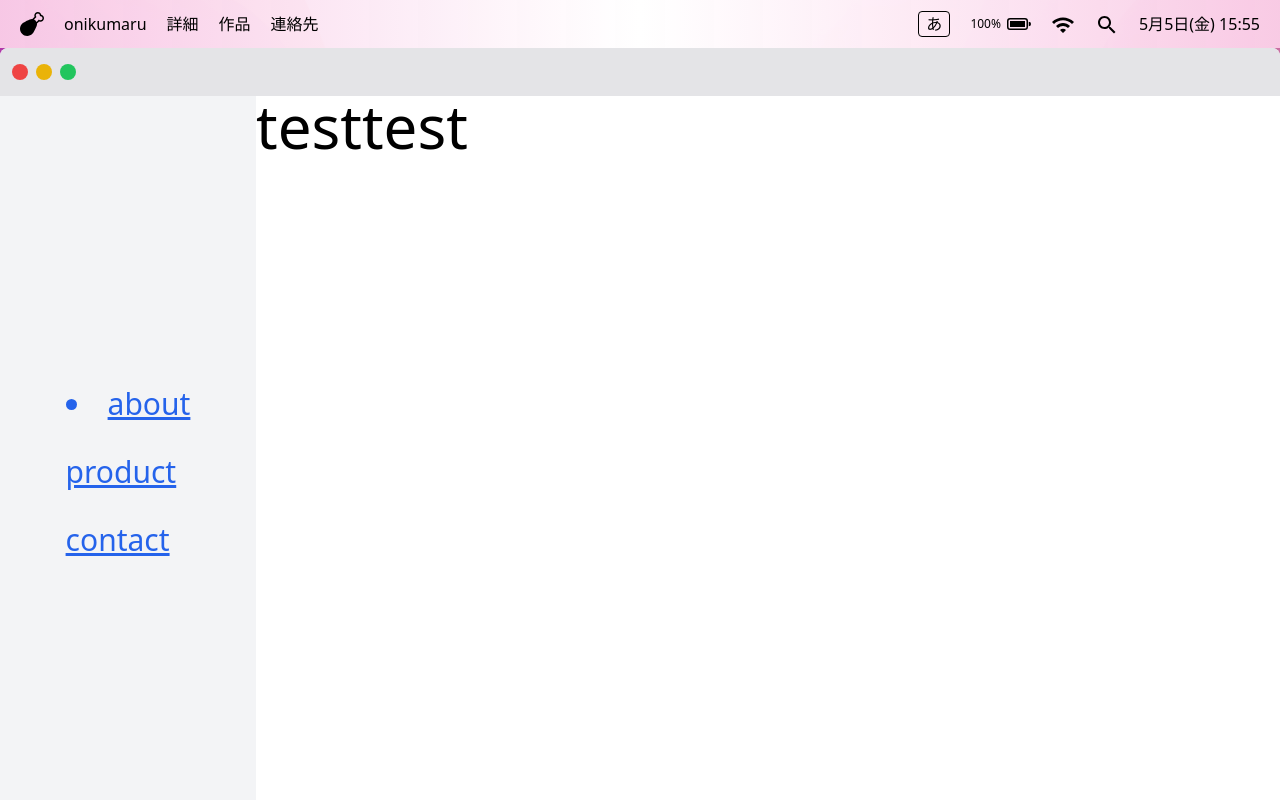
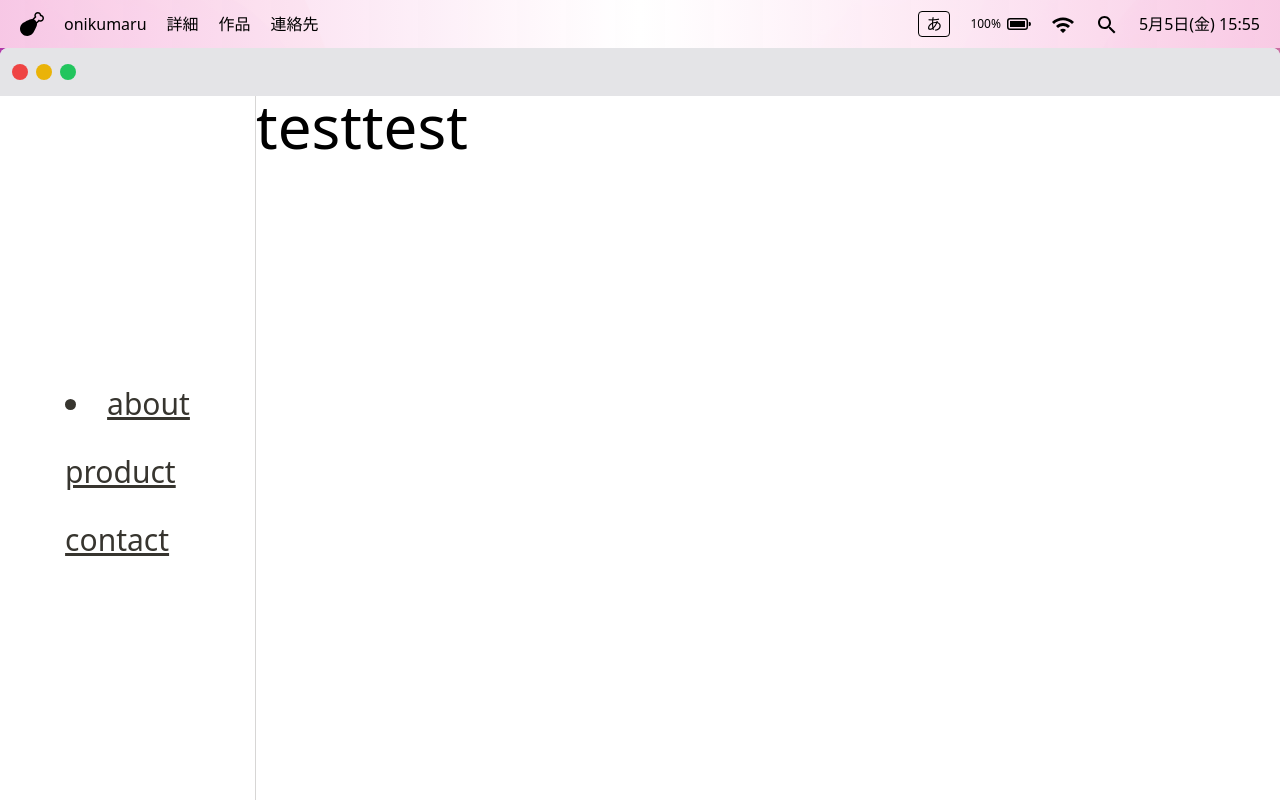
Before and after one commit to Nikudanngo/my-portfolio, a Next.js app: page /about in a window 1280 px wide. Built offline with nearby package versions, Linux system fonts and the light colour scheme.

Commit message:
add tailwind color and fix Window

```diff
--- a/src/components/os/Window.tsx
+++ b/src/components/os/Window.tsx
@@ -2,8 +2,11 @@ import classNames from "classnames";
 import { useRouter } from "next/navigation";
 import { useState } from "react";
 
-export const Window = (props: { children?: React.ReactNode }) => {
-  const { children } = props;
+export const Window = (props: {
+  children?: React.ReactNode;
+  topClassName?: string;
+}) => {
+  const { children, topClassName } = props;
   const router = useRouter();
   const [isFullScreen, setIsFullScreen] = useState(false);
   return (
@@ -19,8 +22,9 @@ export const Window = (props: { children?: React.ReactNode }) => {
             "fixed flex h-12 w-full items-center justify-start px-2",
             {
               "rounded-t-lg bg-zinc-200": !isFullScreen,
-              "bg-white shadow-lg": isFullScreen,
-            }
+              "w-full bg-white shadow-lg": isFullScreen,
+            },
+            topClassName
           )}
         >
           <button
--- a/src/components/ui/DrawerLeft.tsx
+++ b/src/components/ui/DrawerLeft.tsx
@@ -9,14 +9,14 @@ export const DrawerLeft = () => {
     setPathname(window.location.pathname);
   }, []);
   return (
-    <div className="flex h-full w-64 flex-col items-center justify-center bg-gray-100 text-3xl">
+    <div className="flex h-full w-64 items-center justify-center border-r border-notion-text/20 bg-white text-3xl text-notion-text">
       <div className="flex flex-col items-start gap-8">
         {PageNamePath.map((pathName) => (
           <button key={pathName.name}>
             <Link href={pathName.path}>
               <li
                 className={classnames(
-                  "list-none text-blue-600 underline hover:text-blue-400",
+                  "list-none underline hover:text-notion-hover",
                   {
                     "w-full !list-disc": pathName.path === pathname,
                   }
@@ -28,7 +28,6 @@ export const DrawerLeft = () => {
           </button>
         ))}
       </div>
-      {/* {location} */}
     </div>
   );
 };
--- a/tailwind.config.js
+++ b/tailwind.config.js
@@ -11,6 +11,10 @@ module.exports = {
         'gradient-radial': 'radial-gradient(var(--tw-gradient-stops))',
         'gradient-conic':
           'conic-gradient(from 180deg at 50% 50%, var(--tw-gradient-stops))',
+      },
+      colors: {
+        'notion-text': '#37352f',
+        'notion-hover': '#807e78',
       },
       keyframes: {
         typing: {
```
